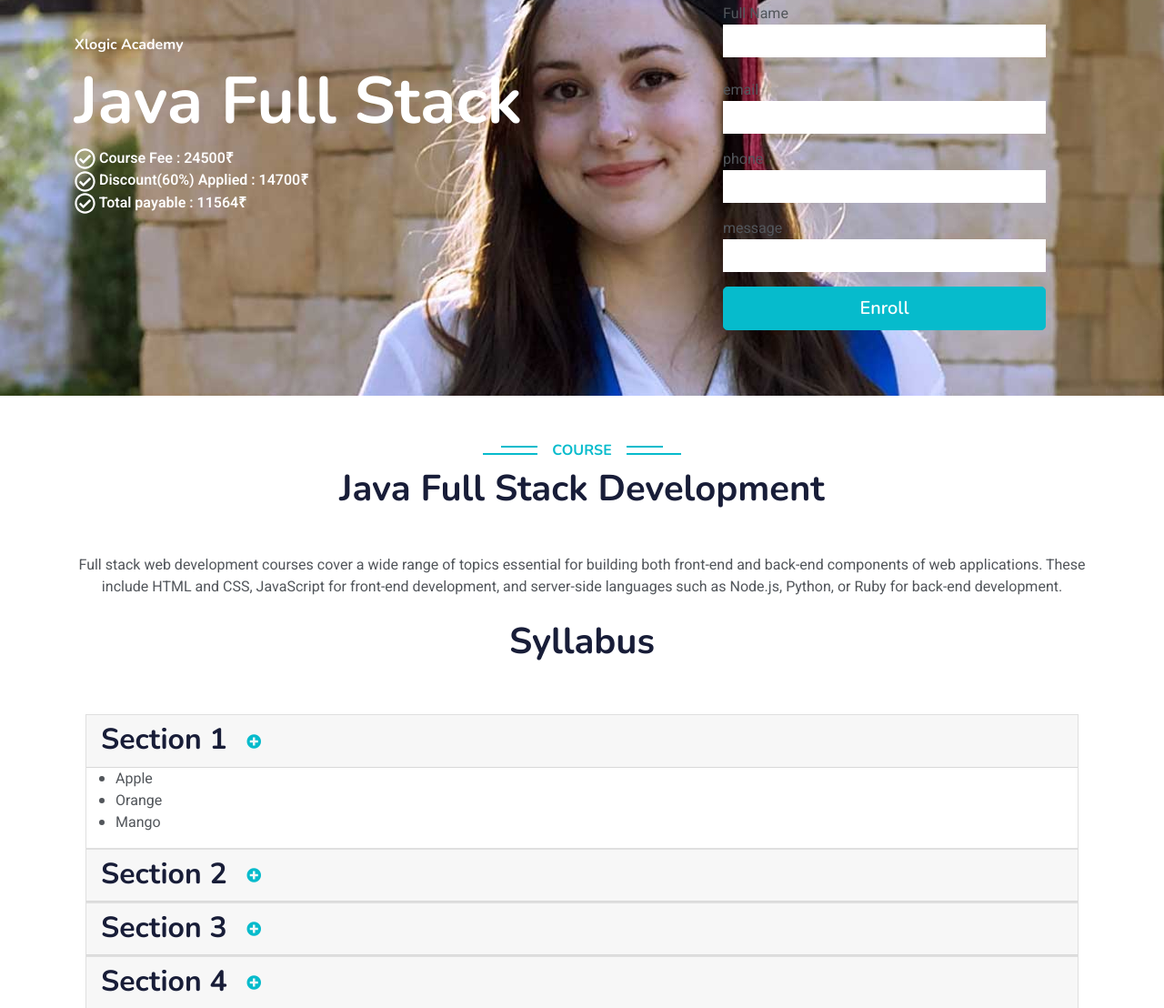
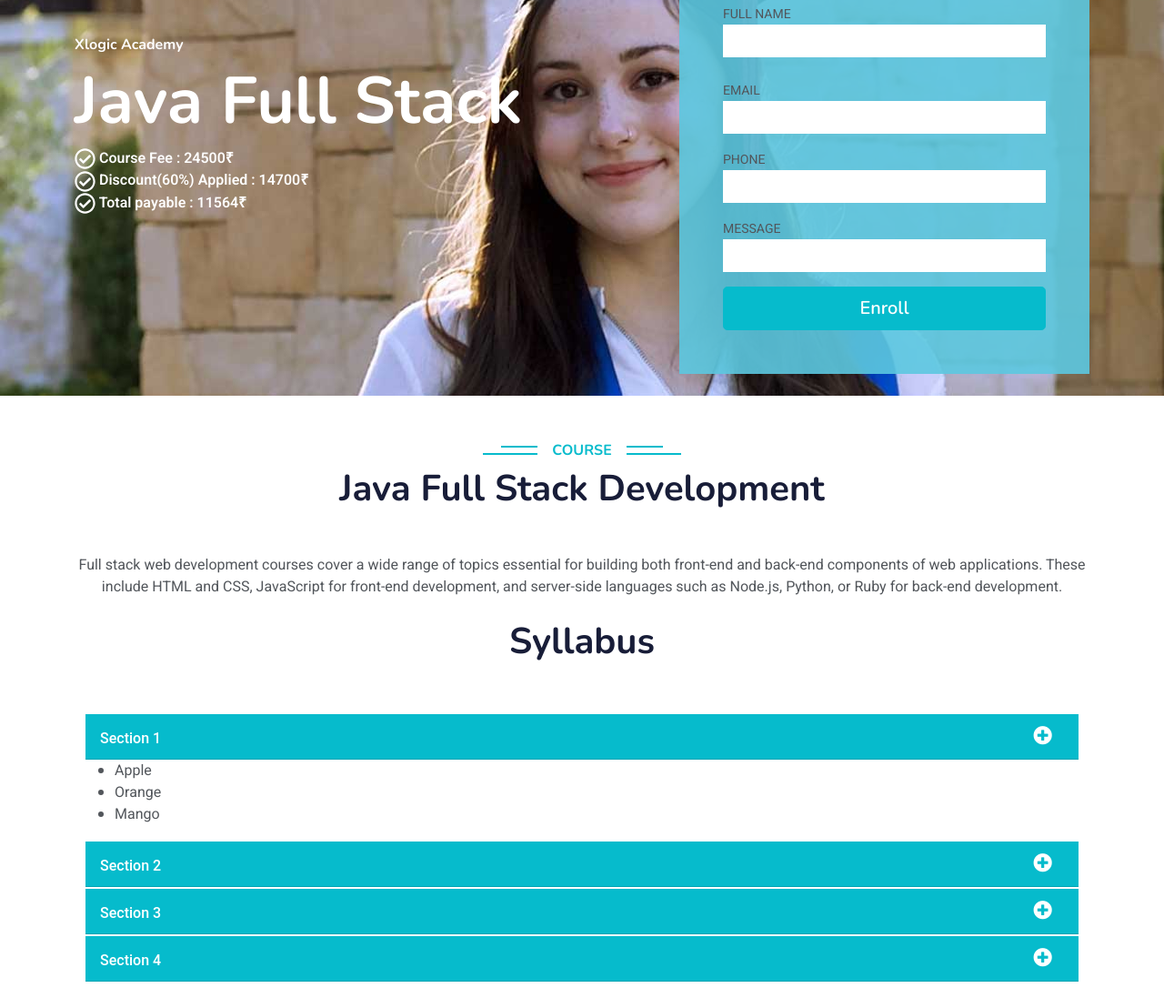
Before and after one commit to Sreekanth0990/Xlogic_Academy, a plain HTML site: page coursesone.html in a window 1280 px wide. Shown: the part 267-1375 px from the top of the page at 91% size. Drawn offline with nearby package versions, Linux system fonts and the light colour scheme.

Commit message:
Add files via upload

```diff
--- a/css/style.css
+++ b/css/style.css
@@ -432,3 +432,70 @@
     padding-right: 0;
     border-right: none;
 }
+
+
+/* ******************course page************************************* */
+.accordion .card {
+	border: none;
+	margin-bottom: 2px;
+}
+.accordion .card-header {
+	background: #06BBCC;
+	padding-top: 7px;
+	padding-bottom: 7px;
+}
+.accordion .card-header h2 {
+	color: #fff;
+	font-size: 1rem;
+	font-family: "Roboto", sans-serif;
+	font-weight: 500;
+}
+.accordion .card-header h2 span {
+	float: left;
+	margin-top: 10px;
+}
+.accordion .card-header button {
+	color: #fff;
+	font-size: 1.3rem;
+	line-height: 1.3rem;
+	float: right;
+}
+.accordion .card-header button:hover {
+	color: #23384e;
+}
+
+
+/*---- hero section style start ----*/
+
+.pattern-overlay.pattern-right {
+    top: 30%;
+    right: 0px;
+  }
+
+  form.hero-form {
+    background: rgba(92, 200, 224, 0.9);
+  }
+
+  .form-label {
+    font-size: 0.875rem;
+    color: var(--bs-black);
+    text-transform: uppercase;
+  }
+
+  .form-control {
+    /* border: none; */
+    border-radius: 0;
+  }
+
+  /*---- partner section style start ----*/
+
+  img.logo-image {
+    filter: saturate(0);
+    opacity: 50%;
+    transition: ease-in 0.2s;
+  }
+
+  img.logo-image:hover {
+    filter: saturate(100%);
+    opacity: 1;
+  }
--- /dev/null
+++ b/css/styless.css
@@ -0,0 +1,100 @@
+*{
+    margin: 0;
+    padding: 0;
+    box-sizing: border-box;
+}
+
+body{
+    width: 100%;
+    height: 100vh;
+    display: flex;
+    justify-content: center;
+    align-items: center;
+}
+
+.container{
+    width: 90%;
+    height: 60vh;
+    padding: 20px;
+    border-radius: 20px;
+    box-shadow:  0px 5px 25px rgba(0,0,0,0.2);
+    display: flex;
+    justify-content: space-evenly;
+    align-items: center;
+    flex-direction: column;
+}
+
+.container form{
+    width: 100%;
+    height: 100%;
+    display: flex;
+    justify-content: space-evenly;
+    align-items: center;
+    flex-direction: column;
+}
+
+.inputBox{
+    width: 100%;
+    margin: 10px 0;
+    border-radius: 5px;
+    overflow: hidden;
+}
+
+.inputBox input[type="text"], .inputBox input[type="email"]{
+    width: 100%;
+    height: 50px;
+    border-radius: 5px;
+    border: none;
+    outline: none;
+    overflow: hidden;
+    border: 1px solid rgba(0,0,0,0.2);
+    padding: 0px 10px;
+    font-size: 16px;
+    color: #444;
+}
+
+.inputBox textarea{
+    width: 100%;
+    height: 120px;
+    border-radius: 5px;
+    border: none;
+    outline: none;
+    overflow: hidden;
+    border: 1px solid rgba(0,0,0,0.2);
+    padding: 0px 10px;
+    font-size: 16px;
+    color: #444;
+}
+
+.inputBox button{
+    width: 100%;
+    padding: 10px 20px;
+    border: none;
+    outline: none;
+    background: rgb(0, 119, 255);
+    color: #FFF;
+    font-size: 20px;
+    font-weight: bold;
+    cursor: pointer;
+
+}
+
+.inputBox button:hover{
+    background: rgb(0, 17, 255);
+    transition: all 0.3s ease;
+}
+
+::placeholder{
+    font-size: 16px;
+}
+
+.alert{
+    width: 100%;
+    background: rgb(0, 255, 106);
+    padding: 10px 20px;
+    border-radius: 5px;
+    text-align: center;
+    font-size: 18px;
+    font-weight: 900;
+    display: none;
+}
```
